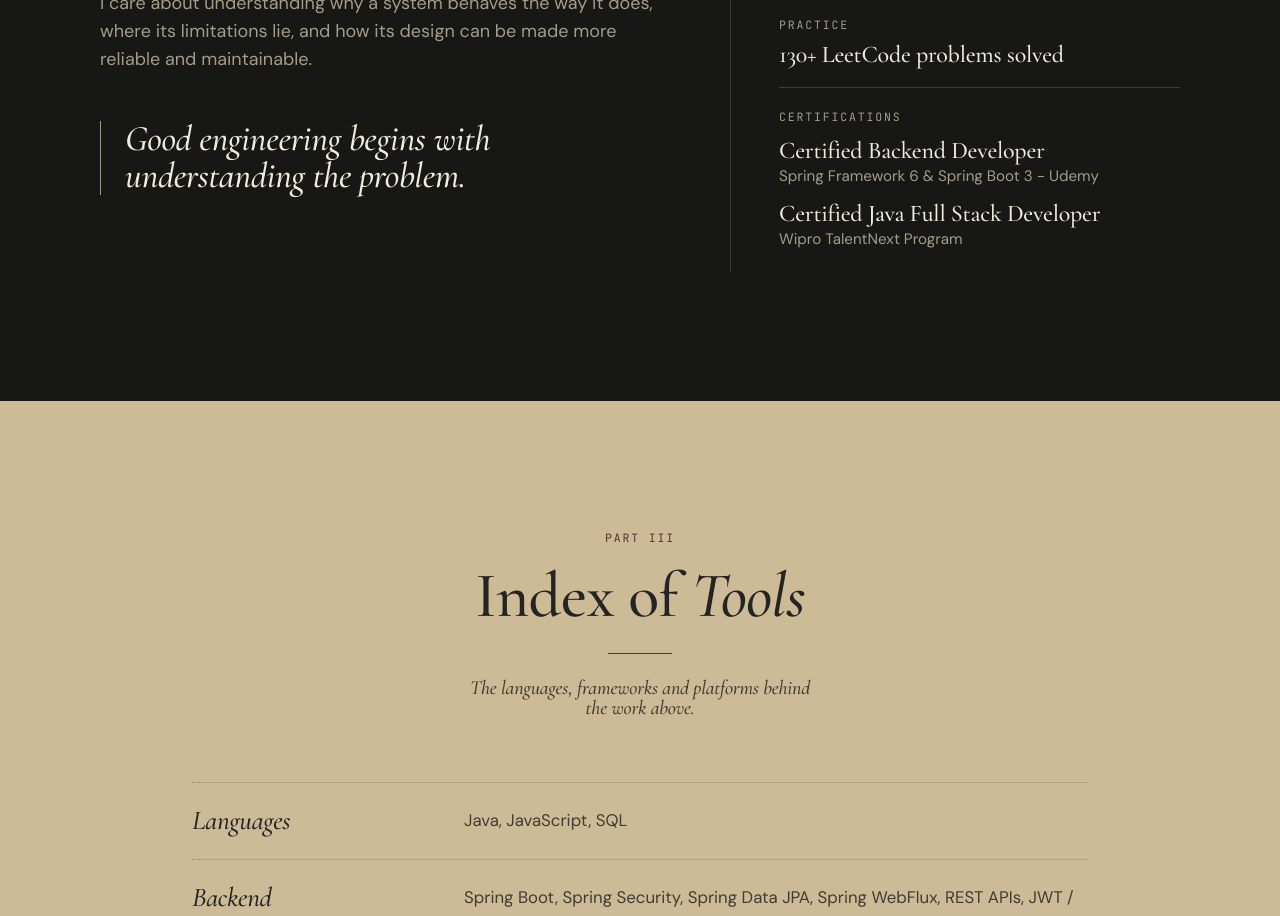
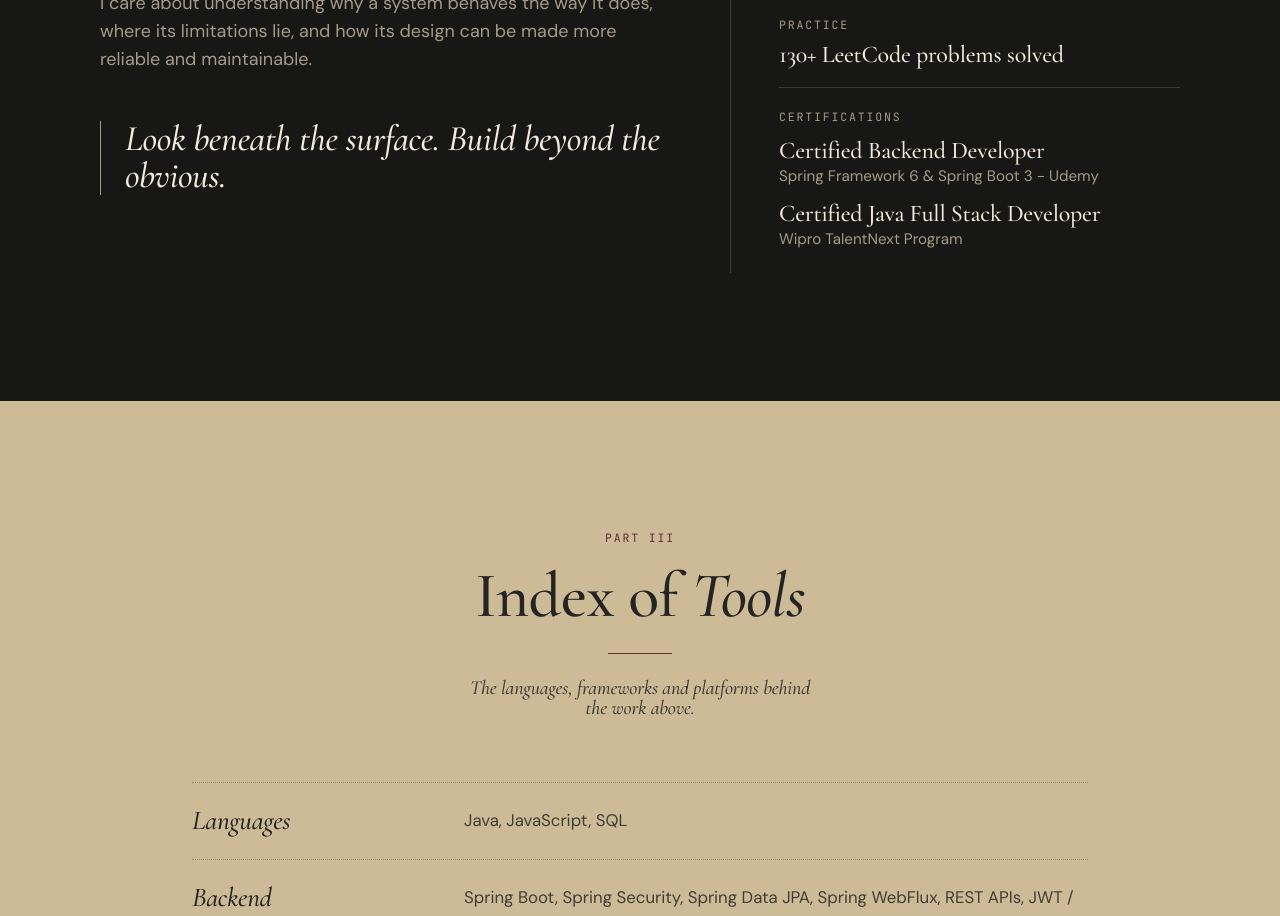
Before and after one commit to Abinash-Ojha/AbinashOjhaPortfolio, a React (Vite) app: page / in a window 1280 px wide. Shown: the part 8220-9136 px from the top of the page. Built offline with nearby package versions, Linux system fonts and the light colour scheme.

Commit message:
Refine portfolio About section

```diff
--- a/src/components/About.jsx
+++ b/src/components/About.jsx
@@ -28,7 +28,7 @@ export default function About() {
 
             <blockquote className="mt-12 border-l border-[var(--accent)] pl-6">
               <p className="display text-3xl italic leading-snug md:text-4xl">
-                Good engineering begins with understanding the problem.
+                Look beneath the surface. Build beyond the obvious.
               </p>
             </blockquote>
           </div>
```
